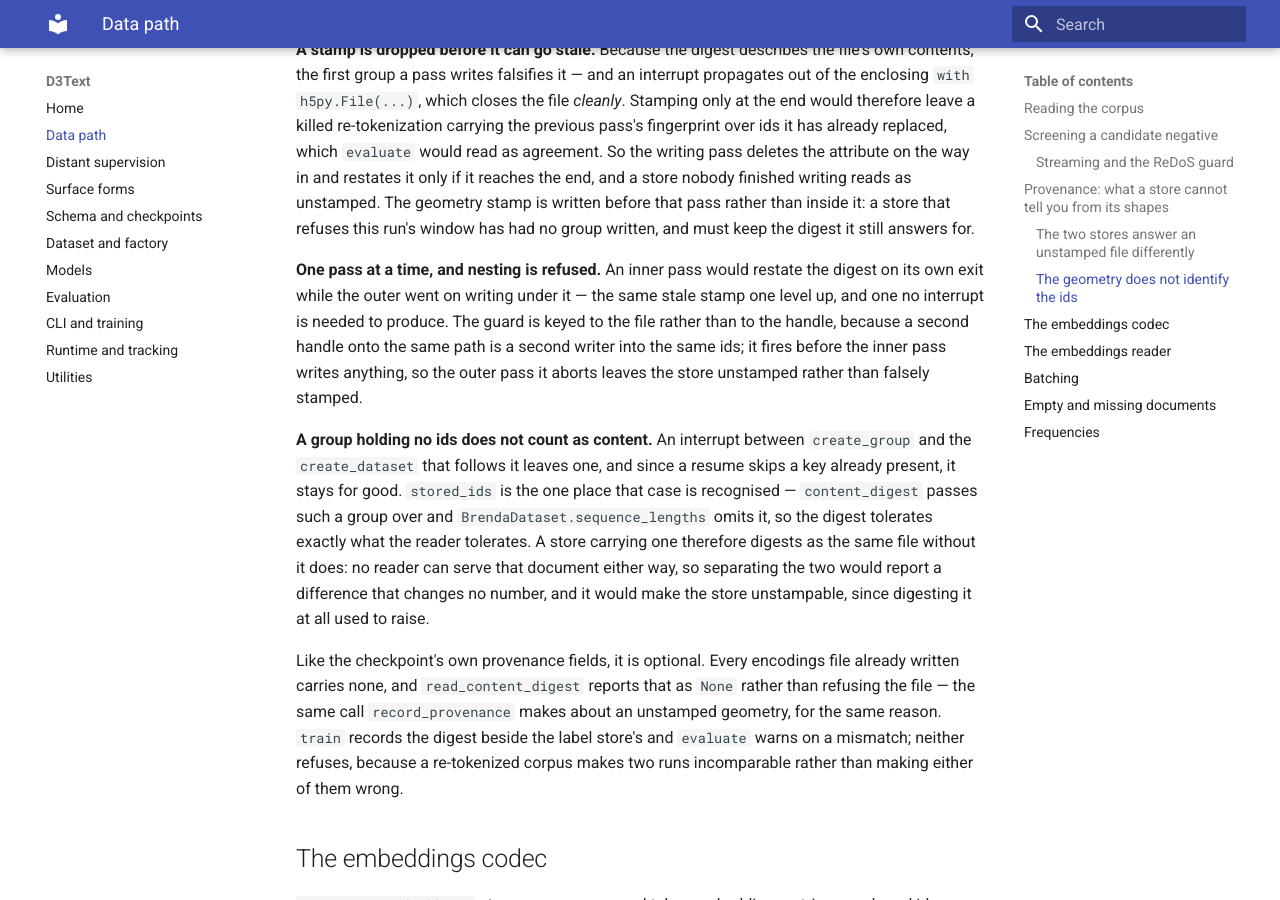
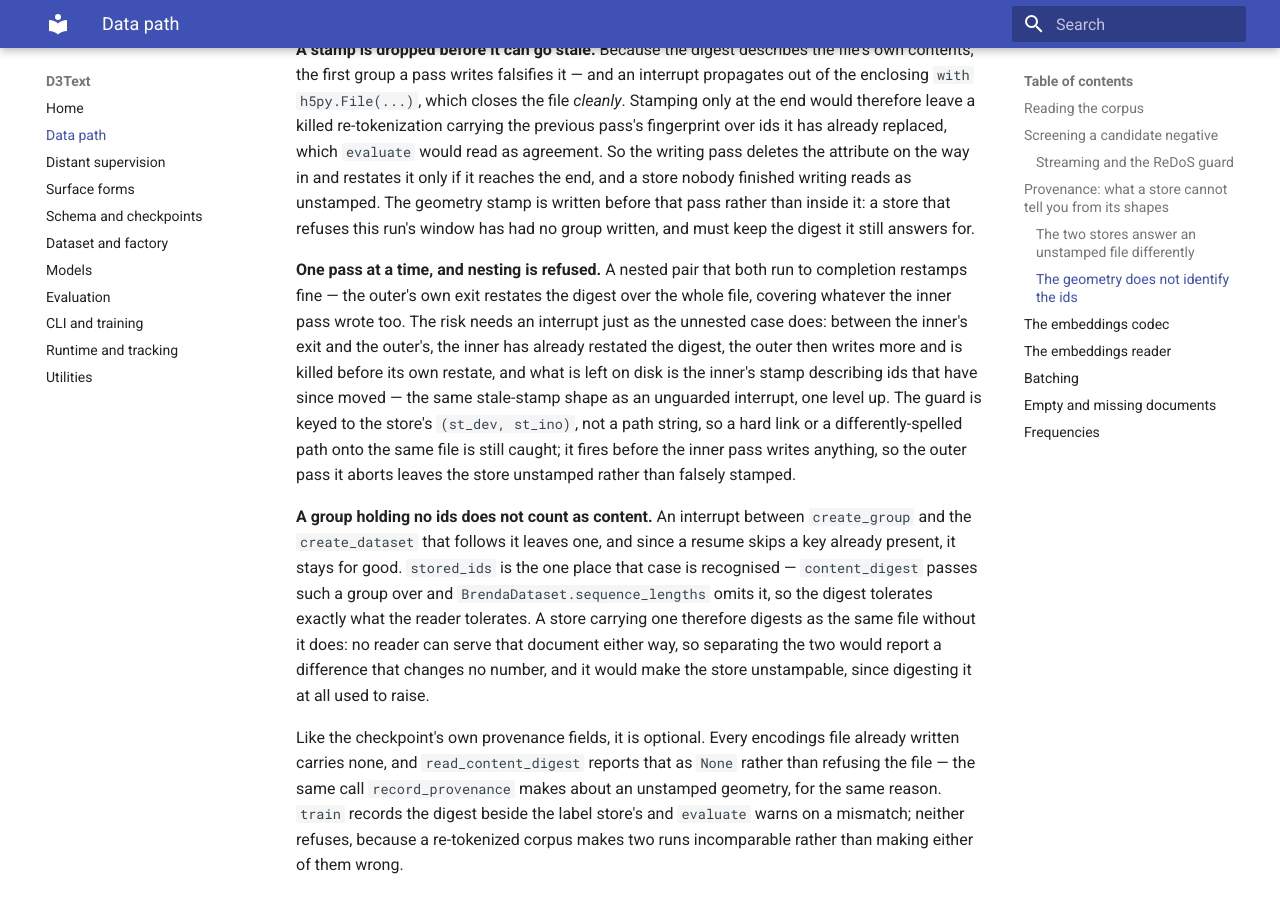
Before and after one commit to manuquadros/d3text, an MkDocs documentation site: the page built from docs/data.md, in a window 1280 px wide and 900 px high, scrolled down 5933 px. Built offline with MkDocs 1.6.1 and Material for MkDocs 9.7.7, drawn with Linux system fonts in a browser that asks for light colours.

Commit message:
fix: key writing_pass re-entry on inode, not resolved path
os.path.realpath(store.filename) doesn't collapse a hard link onto
the inode it shares with the original file, so a second writer
opened through the link slipped past the nesting guard and could
restate the digest over ids the outer pass was still writing. Key
_open_passes on (st_dev, st_ino) from one os.stat call instead, and
correct the docstring's claims about what it covers.

```diff
--- a/docs/data.md
+++ b/docs/data.md
@@ -284,13 +284,18 @@ and a store nobody finished writing reads as unstamped. The geometry stamp is
 written before that pass rather than inside it: a store that refuses this run's
 window has had no group written, and must keep the digest it still answers for.
 
-**One pass at a time, and nesting is refused.** An inner pass would restate the
-digest on its own exit while the outer went on writing under it — the same
-stale stamp one level up, and one no interrupt is needed to produce. The guard
-is keyed to the file rather than to the handle, because a second handle onto
-the same path is a second writer into the same ids; it fires before the inner
-pass writes anything, so the outer pass it aborts leaves the store unstamped
-rather than falsely stamped.
+**One pass at a time, and nesting is refused.** A nested pair that both run to
+completion restamps fine — the outer's own exit restates the digest over the
+whole file, covering whatever the inner pass wrote too. The risk needs an
+interrupt just as the unnested case does: between the inner's exit and the
+outer's, the inner has already restated the digest, the outer then writes
+more and is killed before its own restate, and what is left on disk is the
+inner's stamp describing ids that have since moved — the same stale-stamp
+shape as an unguarded interrupt, one level up. The guard is keyed to the
+store's `(st_dev, st_ino)`, not a path string, so a hard link or a
+differently-spelled path onto the same file is still caught; it fires before
+the inner pass writes anything, so the outer pass it aborts leaves the store
+unstamped rather than falsely stamped.
 
 **A group holding no ids does not count as content.** An interrupt between
 `create_group` and the `create_dataset` that follows it leaves one, and since a
```
Also changed, not shown: 2 other files.
